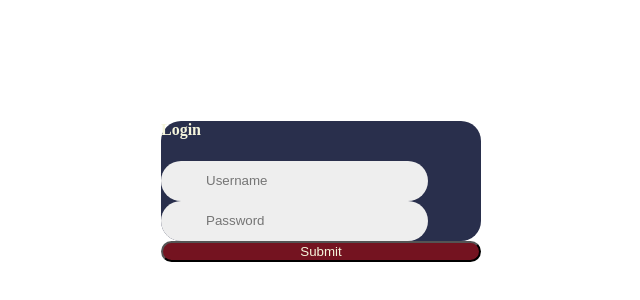
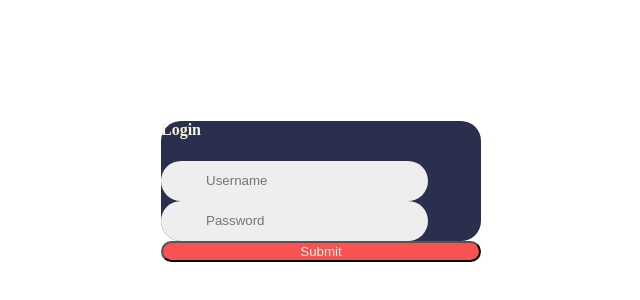
Before and after one commit to atrin-hojjat/DreamOnMessenger, a plain HTML site: page front/login.htm in a window 1280 px wide. Shown: the part 100-400 px from the top of the page, without its empty margins (319-959 px from the left). Drawn offline with Linux system fonts and the light colour scheme.

Commit message:
add style sheet

```diff
--- a/front/login-style.css
+++ b/front/login-style.css
@@ -17,14 +17,14 @@
     transform: translate(-50%, -50%);
 }
 .login-bott{
-    background-color: #741320;
+    background-color:#F85252;
     color: beige;
     position: fixed;
     width:100%;
     border-radius: 50px;
 }
 .login-bott:hover {
-    background-color: #410b12;
+    background-color: rgb(156, 37, 37);
     color: beige;
     position: fixed;
     width:100%;
```
